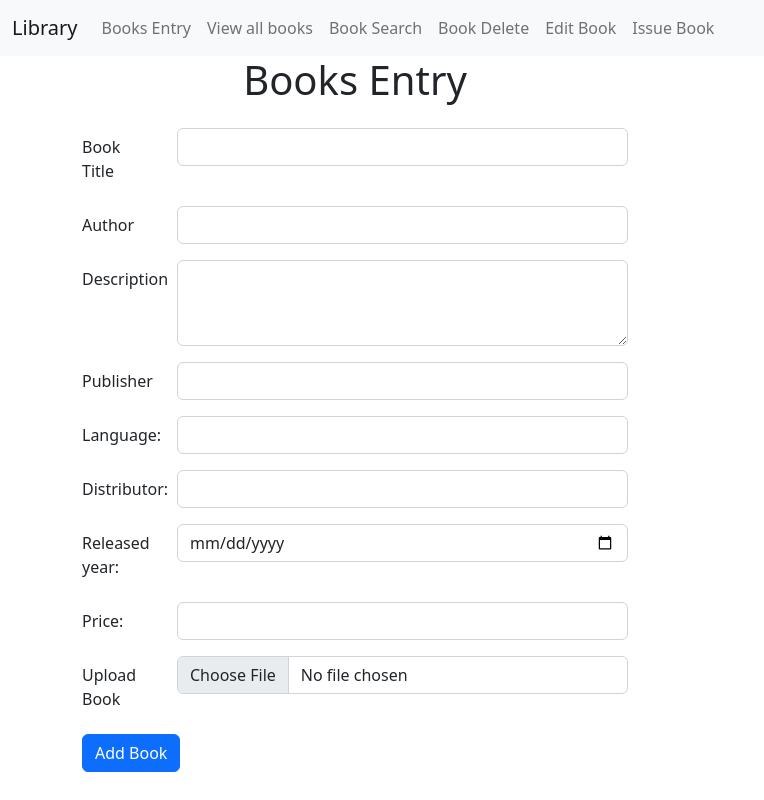
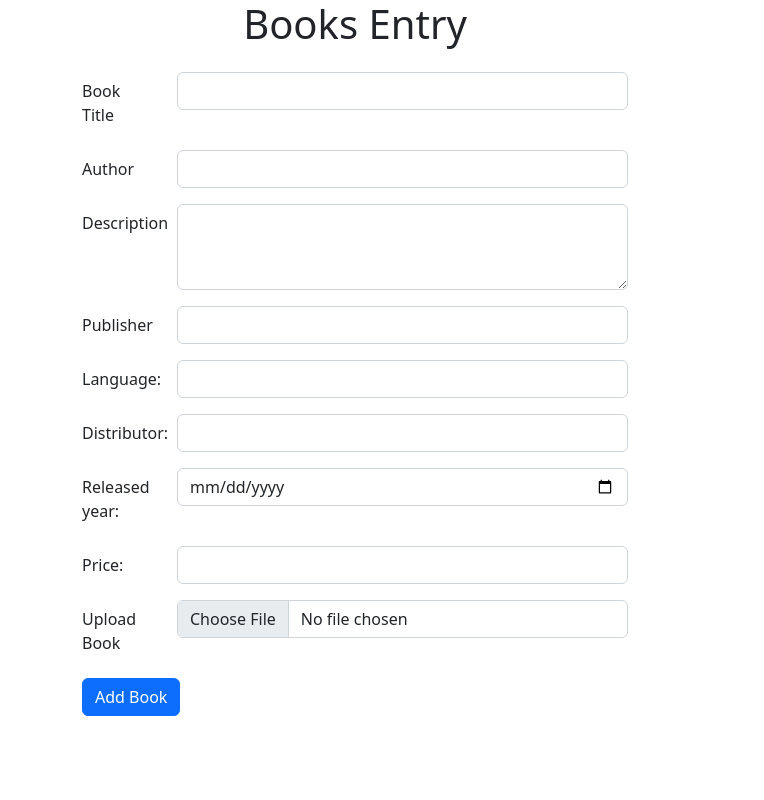
Before and after one commit to t-log/libraryAngularApp, an Angular app: page /entry in a window 1280 px wide. Shown: the whole page, without its empty margins (0-764 px from the left). Built offline with nearby package versions, Linux system fonts and the light colour scheme.

Commit message:
slight changes

```diff
--- a/src/app/booksentry/booksentry.component.html
+++ b/src/app/booksentry/booksentry.component.html
@@ -1,34 +1,3 @@
-<nav class="navbar navbar-expand-lg bg-light">
-    <div class="container-fluid">
-      <a class="navbar-brand" href="#">Library</a>
-      <button class="navbar-toggler" type="button" data-bs-toggle="collapse" data-bs-target="#navbarSupportedContent" aria-controls="navbarSupportedContent" aria-expanded="false" aria-label="Toggle navigation">
-        <span class="navbar-toggler-icon"></span>
-      </button>
-      <div class="collapse navbar-collapse" id="navbarSupportedContent">
-        <ul class="navbar-nav me-auto mb-2 mb-lg-0">
-          <li class="nav-item">
-            <a class="nav-link" aria-current="page" href="booksentry.html">Books Entry</a>
-          </li>
-          <li class="nav-item">
-            <a class="nav-link" href="viewbooks.html">View all books</a>
-          </li>
-          <li class="nav-item">
-            <a class="nav-link" href="booksearch.html">Book Search</a>
-          </li>
-          <li class="nav-item">
-            <a class="nav-link" href="bookdelete.html">Book Delete</a>
-          </li>
-          <li class="nav-item">
-            <a class="nav-link" href="editbook.html">Edit Book</a>
-          </li>
-          <li class="nav-item">
-            <a class="nav-link" href="issuebook.html">Issue Book</a>
-          </li>
-        </ul>
-      </div>
-    </div>
-  </nav>
-
 <div class="container">
     <div class="row ">
         <div class="col col-12 col-sm-6 col-md-6 col-lg-6 col-xl-6 col-xxl-12">
```
